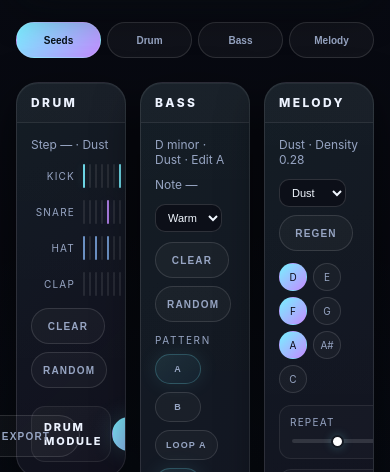
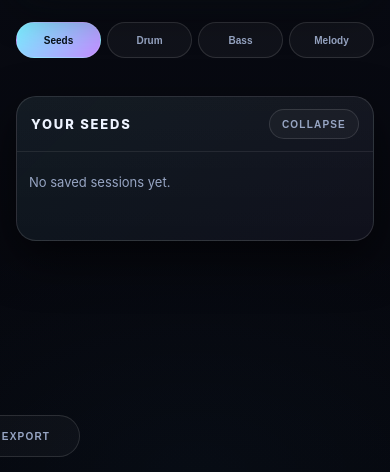
Before and after one commit to irwintage/chrysasynth-studio-free, a plain HTML site: page index.html in a window 390 px wide. Both pictures are taken after a click on the button "Seeds". Shown: the part 372-844 px from the top of the page. Drawn offline with nearby package versions, Linux system fonts and the light colour scheme.

Commit message:
Update index.html

```diff
--- a/index.html
+++ b/index.html
@@ -1538,6 +1538,43 @@ input[type=range]::-moz-range-thumb{
   .mobile-tabs button.active{
     color:#071018;
     background:linear-gradient(135deg,var(--cy),var(--vi));
+  }
+}
+  @media (max-width:720px){
+  .modules{
+    display:block;
+  }
+
+  #drumPanel,
+  #bassPanel,
+  #melodyPanel,
+  .library{
+    display:none;
+  }
+
+  body.mobile-seeds .library{
+    display:flex;
+  }
+
+  body.mobile-drum #drumPanel{
+    display:flex;
+  }
+
+  body.mobile-bass #bassPanel{
+    display:flex;
+  }
+
+  body.mobile-melody #melodyPanel{
+    display:flex;
+  }
+
+  #drumPanel,
+  #bassPanel,
+  #melodyPanel,
+  .library{
+    width:100%;
+    max-width:none;
+    margin-top:14px;
   }
 }
 </style>
@@ -3574,6 +3611,26 @@ if ("serviceWorker" in navigator) {
     });
   });
 }
+  document.querySelectorAll("[data-mobile-page]").forEach(btn=>{
+  btn.onclick = ()=>{
+    const page = btn.dataset.mobilePage;
+
+    document.body.classList.remove(
+      "mobile-seeds",
+      "mobile-drum",
+      "mobile-bass",
+      "mobile-melody"
+    );
+
+    document.body.classList.add(`mobile-${page}`);
+
+    document.querySelectorAll("[data-mobile-page]").forEach(b=>{
+      b.classList.toggle("active", b === btn);
+    });
+  };
+});
+
+document.body.classList.add("mobile-seeds");
 </script>
 <div id="premiumGate" class="premium-gate hidden">
   <div class="premium-gate-card">
```
